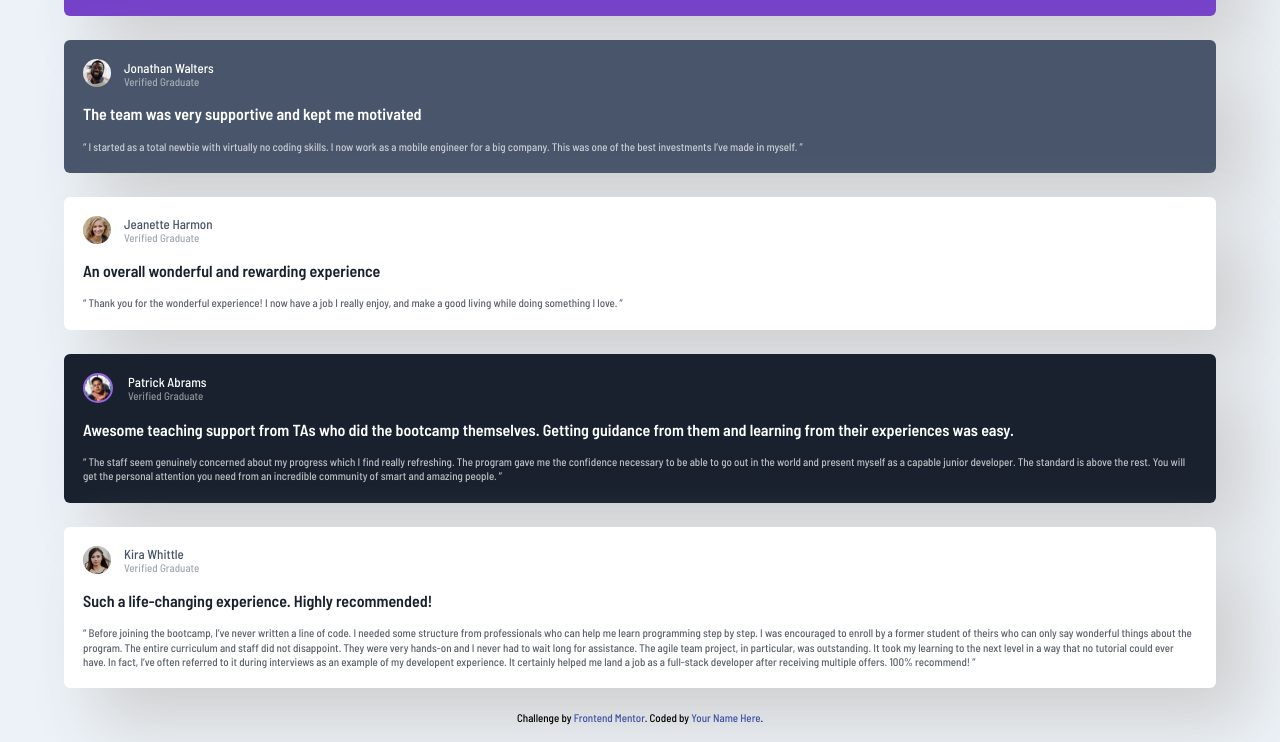
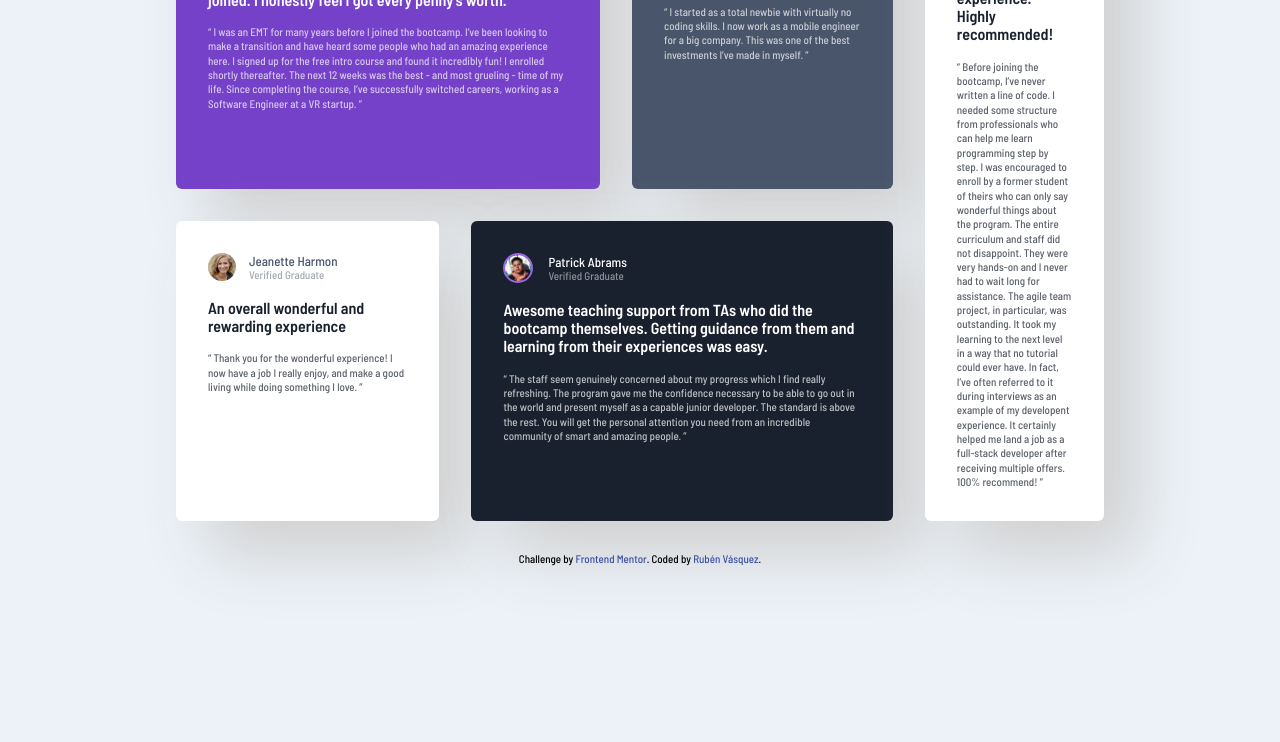
Before and after one commit to Rubendvb/testimonials-grid-section-main, a plain HTML site: page index.html in a window 1280 px wide. Shown: the part 181-923 px from the top of the page. After the commit the page ends 800 px from the top, so only its background shows below. Drawn offline with Linux system fonts and the light colour scheme.

Commit message:
Adaptando versão Desktop

```diff
--- a/assets/css/cards.css
+++ b/assets/css/cards.css
@@ -88,3 +88,33 @@
 .card5 p:nth-child(3) {
   color: var(--bg-cinza-escuro);
 }
+
+@media screen and (min-width: 1024px) {
+  .cardContainer {
+    padding: 2rem;
+  }
+
+  .card1 {
+    grid-area: daniel;
+  }
+
+  .card2 {
+    grid-area: jonathan;
+  }
+
+  .card3 {
+    grid-area: jeanette;
+  }
+
+  .card4 {
+    grid-area: patrick;
+  }
+
+  .card5 {
+    grid-area: aside;
+  }
+
+  .footer {
+    grid-area: footer;
+  }
+}
--- a/assets/css/main.css
+++ b/assets/css/main.css
@@ -13,3 +13,35 @@
   grid-template-rows: repeat(4, auto);
   gap: 1.5rem;
 }
+
+@media screen and (min-width: 768px) {
+  .mainContainer {
+    grid-template-columns: repeat(2, 1fr);
+    grid-template-rows: repeat(2, 1fr);
+  }
+}
+
+@media screen and (min-width: 1024px) {
+  .bodyContainer {
+    align-content: center;
+    grid-template-areas:
+      "main aside"
+      "footer footer";
+    grid-template-columns: 4fr 1fr;
+    grid-template-rows: auto;
+    height: 100vh;
+    margin: 0;
+    gap: 2rem;
+    padding: 0 11rem;
+  }
+
+  .mainContainer {
+    grid-template-columns: repeat(3, auto);
+    grid-template-rows: repeat(2, auto);
+    grid-template-areas:
+      "daniel daniel jonathan"
+      "jeanette patrick patrick";
+    gap: 2rem;
+    grid-area: main;
+  }
+}
--- a/index.html
+++ b/index.html
@@ -157,12 +157,17 @@
         multiple offers. 100% recommend! ”
       </p>
     </aside>
-    <footer>
+    <footer class="footer">
       <div class="attribution">
         Challenge by
         <a href="https://www.frontendmentor.io?ref=challenge" target="_blank"
           >Frontend Mentor</a
-        >. Coded by <a href="#">Your Name Here</a>.
+        >. Coded by
+        <a
+          href="https://www.linkedin.com/in/rub%C3%A9n-v%C3%A1squez-71711a1b7/"
+          target="_blank"
+          >Rubén Vásquez</a
+        >.
       </div>
     </footer>
   </body>
```
